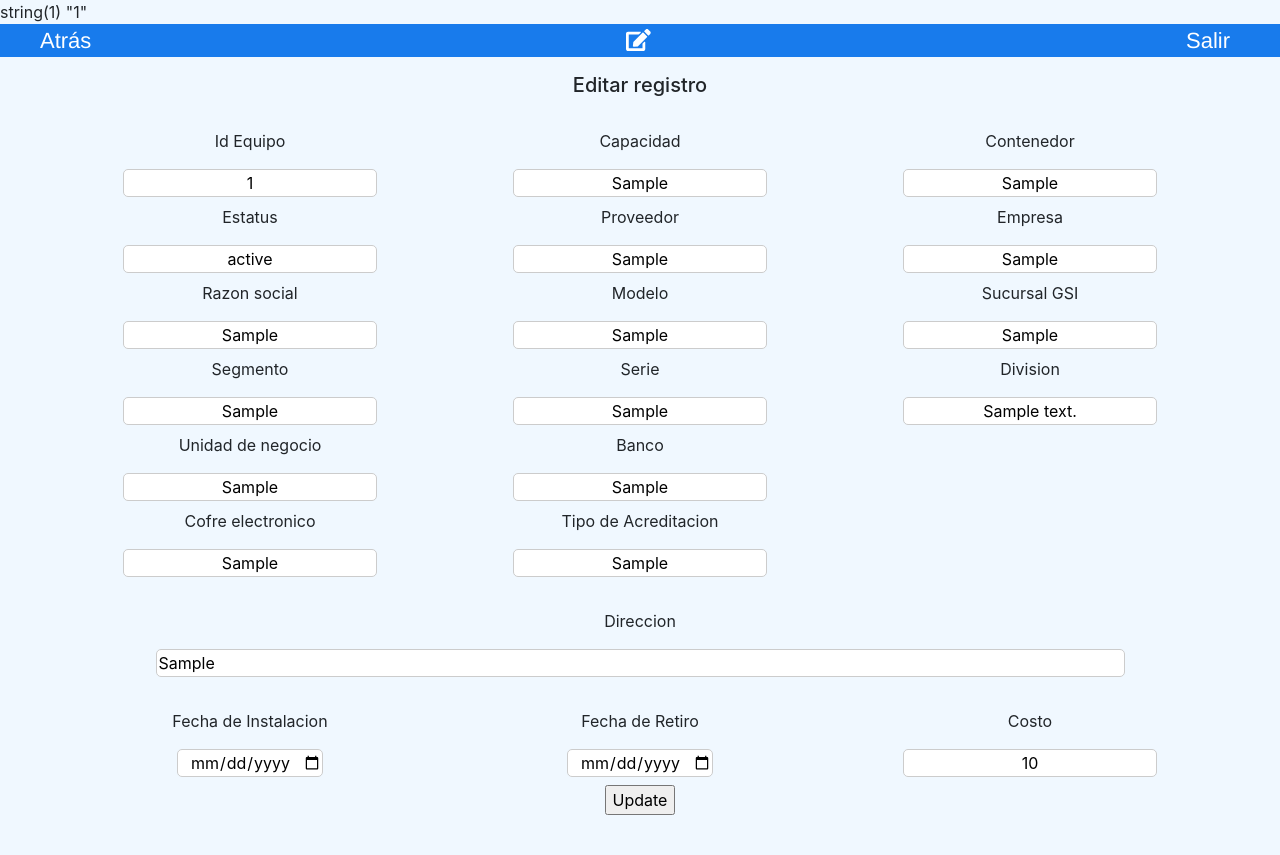
After one commit to Skylake-MX/camce2, a PHP site: page /views/update_registro.php?id=1 in a window 1280 px wide. The commit adds this page. Run offline with PHP 8.4, Linux system fonts and the light colour scheme; tables that the repository leaves empty or names only in its code hold one stand-in row (values such as "Sample post"); some libraries are stand-ins or nearby versions.

Commit message:
Ahora puedes leer y borrar registro de equipo en la DB

```diff
--- a/views/add_user.php
+++ b/views/add_user.php
@@ -40,7 +40,7 @@ require_once '../scripts/connect.php';
   <div class="container" style="margin:auto;">
   <form action="" class="add_user" method="post">
       <br><label for=""><h5>Usuario Nuevo:</h5></label><br><br>
-      <input type="text" style="width:185px" name="username"placeholder="Nombre de usuario"><br></br>
+      <input type="text" style="width:185px" name="username"placeholder="Nombre de usuario" required><br></br>
       <select type="text" style="width:185px;border:5px;font-size:19px" onchange="this.style.width=200" name="privilegio">
         <option value="usuario" selected>Usuario</option>
         <option value="administrador">Administrador</option>
@@ -48,8 +48,8 @@ require_once '../scripts/connect.php';
       </select>
       <br>
       <br>
-      <input type="password" style="width:185px" name="password" placeholder="Contraseña"><br></br>
-      <input type="password" style="width:185px"name="c_password" placeholder="Confirma Contraseña"><br></br>
+      <input type="password" style="width:185px" name="password" placeholder="Contraseña" required><br></br>
+      <input type="password" style="width:185px"name="c_password" placeholder="Confirma Contraseña" required><br></br>
       <p class="center"><input type="submit" value="Añadir"></p>
       <br>
       <?php
--- a/views/edit_users.php
+++ b/views/edit_users.php
@@ -42,10 +42,10 @@ var_dump($_GET);
     <thead class="thead-light">
         <tr>
             <th>
-    <!--         <th scope="col">Nombre</th> -->
+            <!-- <th scope="col">Nombre</th> -->
             <th scope="col">Usuario</th>
             <th scope="col">Privilegio</th>
-            <th scope="col">Delete</th>
+            <th scope="col" style="text-align:center;">Delete</th>
         </tr>
     </thead>
     </tbody>
@@ -55,7 +55,7 @@ var_dump($_GET);
         <!--     <td>    <?=$row['nombre'];?>        </td> -->
             <td>    <?=$row['username'];?>      </td>
             <td>    <?=$row['privilegio'];?>    </td>
-            <td> <a href="../scripts/delete.php?id=<?=$row['id']?>">Delete</a></td>
+            <td style="text-align:center;"> <a href="../scripts/delete.php?id=<?=$row['id']?>"><i class="fas fa-trash-alt"></a></td>
         </tr>
         <?php endforeach; ?>
     </tbody>
--- a/views/login.php
+++ b/views/login.php
@@ -35,10 +35,10 @@ var_dump($_POST);
                 </div>
                 <form action="" class="col-12" method="post">
                     <div class="form-group" id="user-group">
-                        <input type="text" class="form-control" placeholder="Nombre de Usuario" name="username"/>
+                        <input type="text" class="form-control" placeholder="Nombre de Usuario" name="username" required>
                     </div>
                     <div class="form-group" id="contrasena-group">
-                        <input type="password" class="form-control" placeholder="Contraseña" name="password"/>
+                        <input type="password" class="form-control" placeholder="Contraseña" name="password" required>
                     </div>
                     <button type="submit" class="btn btn-primary"><i class="fas fa-sign-in-alt"></i>  Ingresar</button>
                   </form>
--- /dev/null
+++ b/views/update_registro.php
@@ -0,0 +1,283 @@
+<?php
+
+
+    include_once '../scripts/connect.php';
+    $result=false;
+
+    if(!empty($_POST)){
+
+
+
+        $id=$_POST['id'];
+       /*  var_dump($id); */
+
+        $newidEquipo  = $_POST['idequipo'];
+        $newestatus  = $_POST['estatus'];
+        $newrazonSocial  = $_POST['razonsocial'];
+        $newsegmento  = $_POST['segmento'];
+        $newunidadDeNegocio  = $_POST['unidaddenegocio'];
+        $newcofreElectronico  = $_POST['cofreelectronico'];
+        $newcapacidad  = $_POST['capacidad'];
+        $newproveedor  = $_POST['proveedor'];
+        $newmodelo  = $_POST['modelo'];
+        $newserie  = $_POST['serie'];
+        $newbanco  = $_POST['banco'];
+        $newtipoDeAcreditacion  = $_POST['tipodeacreditacion'];
+        $newcontenedor  = $_POST['contenedor'];
+        $newempresa  = $_POST['empresa'];
+        $newsucursalGsi  = $_POST['sucursalgsi'];
+        $newdivision  = $_POST['division'];
+        $newdireccion  = $_POST['direccion'];
+        $newfechaDeInstalacion  = $_POST['fechadeinstalacion'];
+        $newfechaDeRetiro  = $_POST['fechaderetiro'];
+        $newcosto  = $_POST['costo'];
+
+        $sql = "UPDATE base SET
+            id_equipo=:id_equipo,
+            estatus=:estatus,
+            razon_social=:razon_social,
+            segmento=:segmento,
+            unidad_de_negocio=:unidad_de_negocio,
+            cofre_electronico=:cofre_electronico,
+            capacidad=:capacidad,
+            proveedor=:proveedor,
+            modelo=:modelo,
+            serie=:serie,
+            banco=:banco,
+            tipo_de_acreditacion=:tipo_de_acreditacion,
+            contenedor=:contenedor,
+            empresa=:empresa,
+            sucursal_gsi=:sucursal_gsi,
+            division=:division,
+            direccion=:direccion,
+            fecha_de_instalacion=:fecha_de_instalacion,
+            fecha_de_retiro=:fecha_de_retiro,
+            costo=:costo WHERE id=:id";
+
+        $query = $pdo->prepare($sql);
+        $result = $query->execute([
+            'id' => $id,
+            'id_equipo' => $newidEquipo,
+            'estatus' => $newestatus,
+            'razon_social' => $newrazonSocial,
+            'segmento' => $newsegmento,
+            'unidad_de_negocio' => $newunidadDeNegocio,
+            'cofre_electronico' => $newcofreElectronico,
+            'capacidad' => $newcapacidad,
+            'proveedor' => $newproveedor,
+            'modelo' => $newmodelo,
+            'serie' => $newserie,
+            'banco' => $newbanco,
+            'tipo_de_acreditacion' => $newtipoDeAcreditacion,
+            'contenedor' => $newcontenedor,
+            'empresa' => $newempresa,
+            'sucursal_gsi' => $newsucursalGsi,
+            'division' => $newdivision,
+            'direccion' => $newdireccion,
+            'fecha_de_instalacion' => $newfechaDeInstalacion,
+            'fecha_de_retiro' => $newfechaDeRetiro,
+            'costo' => $newcosto
+            ]);
+
+            $idEquipoValue = $newidEquipo;
+            $estatusValue = $newestatus;
+            $razonSocialValue = $newrazonSocial;
+            $segmentoValue = $newsegmento;
+            $unidadDeNegocioValue = $newunidadDeNegocio;
+            $cofreElectronicoValue = $newcofreElectronico;
+            $capacidadValue = $newcapacidad;
+            $proveedorValue = $newproveedor;
+            $modeloValue = $newmodelo;
+            $serieValue = $newserie;
+            $bancoValue = $newbanco;
+            $tipoDeAcreditacionValue = $newtipoDeAcreditacion;
+            $contenedorValue = $newcontenedor;
+            $empresaValue = $newempresa;
+            $sucursalGsiValue = $newsucursalGsi;
+            $divisionValue = $newdivision;
+            $direccionValue = $newdireccion;
+            $fechaDeInstalacionValue = $newfechaDeInstalacion;
+            $fechaDeRetiroValue = $newfechaDeRetiro;
+            $costoValue = $newcosto;
+
+            /* var_dump($result); */
+            $estatusOp="El registro para " . $idEquipoValue . " se actualizo correctamente ";
+    }
+    else{
+    $id = $_GET['id'];
+    var_dump($id);
+
+    $sql="SELECT * FROM base WHERE id=:id";
+    $query=$pdo->prepare($sql);
+    $query->execute([
+        'id' => $id
+    ]);
+
+    $row=$query->fetch(PDO::FETCH_ASSOC);
+
+    $idEquipoValue = $row['id_equipo'];
+    $estatusValue = $row['estatus'];
+    $razonSocialValue = $row['razon_social'];
+    $segmentoValue = $row['segmento'];
+    $unidadDeNegocioValue = $row['unidad_de_negocio'];
+    $cofreElectronicoValue = $row['cofre_electronico'];
+    $capacidadValue = $row['capacidad'];
+    $proveedorValue = $row['proveedor'];
+    $modeloValue = $row['modelo'];
+    $serieValue = $row['serie'];
+    $bancoValue = $row['banco'];
+    $tipoDeAcreditacionValue = $row['tipo_de_acreditacion'];
+    $contenedorValue = $row['contenedor'];
+    $empresaValue = $row['empresa'];
+    $sucursalGsiValue = $row['sucursal_gsi'];
+    $divisionValue = $row['division'];
+    $direccionValue = $row['direccion'];
+    $fechaDeInstalacionValue = $row['fecha_de_instalacion'];
+    $fechaDeRetiroValue = $row['fecha_de_retiro'];
+    $costoValue = $row['costo'];
+
+    }
+
+?>
+
+<!DOCTYPE html>
+<html lang="en">
+<head>
+  <meta charset="UTF-8">
+  <meta name="viewport" content="width=device-width, initial-scale=1.0">
+  <meta http-equiv="X-UA-Compatible" content="ie=edge">
+  <title>Update</title>
+    <!--JQUERY-->
+    <script src="https://ajax.googleapis.com/ajax/libs/jquery/3.3.1/jquery.min.js"></script>
+
+    <!-- FRAMEWORK BOOTSTRAP para el estilo de la pagina-->
+    <link rel="stylesheet" href="https://maxcdn.bootstrapcdn.com/bootstrap/4.0.0/css/bootstrap.min.css">
+    <script src="https://maxcdn.bootstrapcdn.com/bootstrap/4.0.0/js/bootstrap.min.js"></script>
+
+    <!-- Los iconos tipo Solid de Fontawesome-->
+    <link rel="stylesheet" href="https://use.fontawesome.com/releases/v5.0.8/css/solid.css">
+    <script src="https://use.fontawesome.com/releases/v5.0.7/js/all.js"></script>
+
+    <link rel="stylesheet" type="text/css" href="estilos.css">
+</head>
+	<body>
+
+	<nav>
+        <div value="nav_option"></option>
+            <ul class="nav_lista">
+                <li><a href="list_registro.php">Atrás</a></li>
+                <li><i class="fas fa-edit"></i></li>
+                </form>
+                <li><a href="../scripts/logout.php">Salir</a></li>
+            </ul>
+        </div>
+	</nav>
+
+	<div class="" style="text-align: center;">
+    	<h5>Editar registro</h5>
+    </div>
+	<form action="" method="POST">
+	<div class="container" style="margin:auto;">
+		<div class="row">
+			<div class="col">
+				<br>
+  				<label class="registro" for="">Id Equipo</label><br>
+				<input class="registro-input" type="text"  maxlength="20" name="idequipo" id="idequipo" value="<?php echo $idEquipoValue; ?>"><br>
+
+				<label class="registro" for="">Estatus</label><br>
+				<input class="registro-input" type="text" maxlength="20" name="estatus" id="estatus" value="<?php echo $estatusValue; ?>"><br>
+
+				<label class="registro" for="">Razon social</label><br>
+				<input class="registro-input" type="text" maxlength="20" name="razonsocial" id="razonsocial" value="<?php echo $razonSocialValue; ?>"><br>
+
+				<label class="registro" for="">Segmento</label><br>
+				<input class="registro-input" type="text" maxlength="20" name="segmento" id="segmento" value="<?php echo $segmentoValue; ?>"><br>
+
+				<label class="registro" for="">Unidad de negocio</label><br>
+				<input class="registro-input" type="text"  maxlength="20" name="unidaddenegocio" id="unidaddenegocio" value="<?php echo $unidadDeNegocioValue; ?>"><br>
+
+				<label class="registro" for="">Cofre electronico</label><br>
+				<input class="registro-input" type="text" maxlength="20" name="cofreelectronico" id="cofreelectronico" value="<?php echo $cofreElectronicoValue; ?>"><br>
+
+			</div>
+
+			<div class="col">
+				<br>
+				<label class="registro" for="">Capacidad</label><br>
+				<input class="registro-input" type="text" maxlength="20" name="capacidad" id="capacidad" value="<?php echo $capacidadValue; ?>"><br>
+
+				<label class="registro" for="">Proveedor</label><br>
+				<input class="registro-input" type="text" maxlength="20" name="proveedor" id="proveedor" value="<?php echo $proveedorValue; ?>"><br>
+
+				<label class="registro" for="">Modelo</label><br>
+				<input class="registro-input" type="text" maxlength="20" name="modelo" id="modelo" value="<?php echo $modeloValue; ?>"><br>
+
+				<label class="registro" for="">Serie</label><br>
+				<input class="registro-input" type="text" maxlenght="40" name="serie" id="serie" value="<?php echo $serieValue; ?>"><br>
+
+				<label class="registro" for="">Banco</label><br>
+				<input class="registro-input" type="text" maxlength="20" name="banco" id="banco" value="<?php echo $bancoValue; ?>"><br>
+
+				<label class="registro" for="">Tipo de Acreditacion</label><br>
+				<input class="registro-input" type="text" maxlength="20" name="tipodeacreditacion" id="tipodeacreditacion" value="<?php echo $tipoDeAcreditacionValue; ?>"><br>
+
+			</div>
+
+			<div class="col">
+				<br>
+				<label class="registro" for="">Contenedor</label><br>
+				<input class="registro-input" type="text" maxlength="20" name="contenedor" id="contenedor" value="<?php echo $contenedorValue; ?>"><br>
+
+				<label class="registro" for="">Empresa</label><br>
+				<input class="registro-input" type="text" maxlength="20" name="empresa" id="empresa" value="<?php echo $empresaValue; ?>"><br>
+
+				<label class="registro" for="">Sucursal GSI</label><br>
+				<input class="registro-input" type="text" maxlength="20" name="sucursalgsi" id="sucursalgsi" value="<?php echo $sucursalGsiValue; ?>"><br>
+
+				<label class="registro" for="">Division</label><br>
+				<input class="registro-input" type="text" maxlength="20" name="division" id="division" value="<?php echo $divisionValue; ?>"><br>
+
+			</div>
+		</div>
+		<div class="row">
+			<div class="col">
+				<br>
+				<label class="registro" for="">Direccion</label><br>
+				<input class="registro-direccion" type="costo" maxlength="80" name="direccion" id="direccion" value="<?php echo $direccionValue; ?>"><br><br>
+
+			</div>
+		</div>
+
+		<div class="row">
+			<div class="col">
+				<label class="registro" for="">Fecha de Instalacion</label><br>
+				<input class="registro-input" type="date" maxlength="20" name="fechadeinstalacion" id="fechadeinstalacion" value="<?php echo $fechaDeInstalacionValue; ?>"><br>
+			</div>
+
+			<div class="col">
+				<label class="registro" for="">Fecha de Retiro</label><br>
+				<input class="registro-input" type="date" maxlength="20" name="fechaderetiro" id="fechaderetiro" value="<?php echo $fechaDeRetiroValue; ?>"><br>
+			</div>
+
+			<div class="col">
+				<label class="registro" for="">Costo</label><br>
+				<input class="registro-input" type="text" maxlength="20" name="costo" id="costo" value="<?php echo $costoValue; ?>"><br>
+			</div>
+		</div>
+
+		<div class="row">
+			<div class="col">
+                <input type="hidden" name="id" value="<?php echo $id; ?>">
+				<input style="margin: auto;" type="submit" value="Update"><br>
+			</div>
+		</div>
+        <br>
+        <?php
+    if($result){
+        echo '<div class="alert alert-success" role="alert">' . $estatusOp;
+        }
+    ?>
+	</div>
+	</body>
+
+</html>
```
Also changed, not shown: scripts/delete_registro.php (added, +14 -0 lines), views/list_registro.php (added, +104 -0 lines), views/registro.php (+27 -21 lines).
